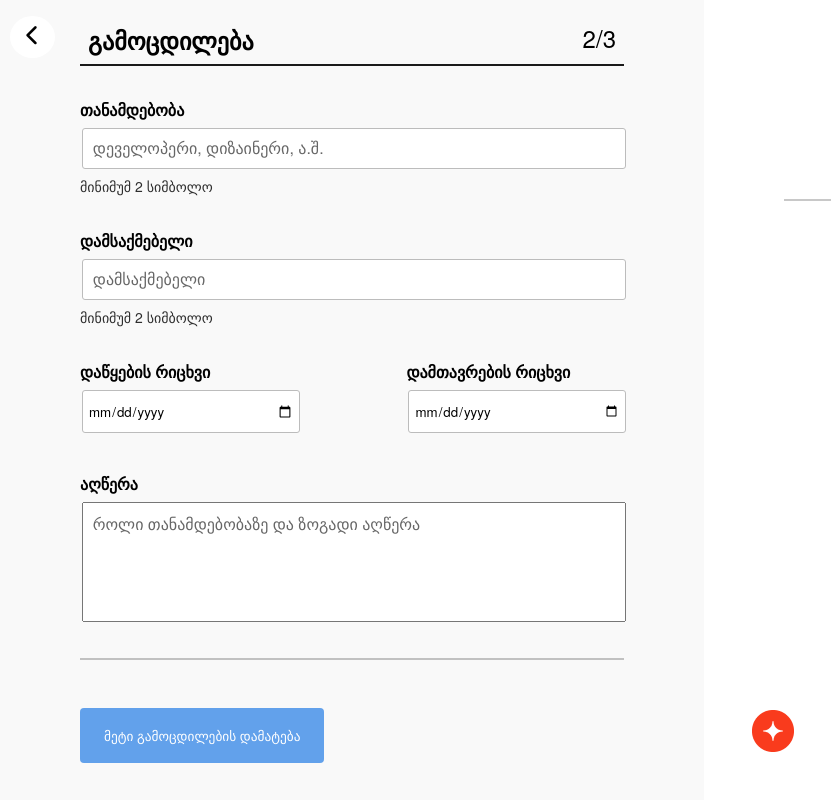
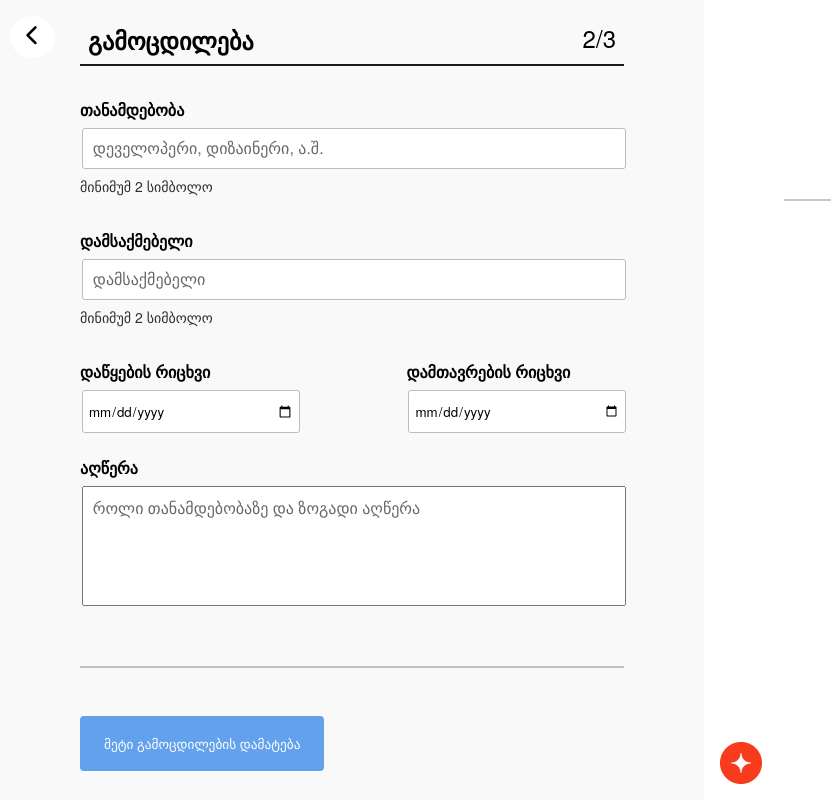
Before and after one commit to nikaKh12/resume-builder, a React (Create React App) app: page /experience in a window 1280 px wide. Shown: the whole page, without its empty margins (0-831 px from the left). Built offline with nearby package versions, Linux system fonts and the light colour scheme; a web font is replaced by a local one.

Commit message:
Fixed resume styles and added custom classes

```diff
--- a/src/App.css
+++ b/src/App.css
@@ -317,12 +317,26 @@ textarea {
   object-fit: cover;
   top: 0;
 }
+.resume-container {
+  height: 94vh;
+  overflow-y: scroll;
+  position: relative;
+}
+.resume-container::-webkit-scrollbar {
+  background-color: white;
+  width: 3px;
+}
+.resume-container::-webkit-scrollbar-thumb {
+  background: #8c8c8c;
+  border-radius: 10px;
+}
+
 .logo-3 {
   width: 42px;
-  position: absolute;
+  margin: 1em;
+  position: fixed;
   bottom: 0;
-  left: 0;
-  margin: 3em;
+  margin-left: -4em;
 }
 #upload-preview {
   display: none;
@@ -436,15 +450,50 @@ textarea {
   transform: translateY(-50%);
   right: -3.5%;
 }
-
+#incorrect-description {
+  color: #f02424;
+  position: absolute;
+  top: 50%;
+  transform: translateY(-50%);
+  right: -3.5%;
+}
 .description-container {
   max-width: 100%;
   word-wrap: break-word;
+  margin-top: 1em;
+  margin-bottom: 3em;
+  position: relative;
 }
 
 .danger {
-  border: 1px solid #f02424 !important  ;
+  border: 1px solid #f02424 !important;
 }
 .success {
   border: 1px solid #98e37e !important;
 }
+.default {
+  border: 1px solid #8c8c8c !important;
+}
+.label-danger {
+  color: #f02424 !important;
+}
+.label-success {
+  color: black !important;
+}
+.label-default {
+  color: black !important;
+}
+/* .resume-wrapper {
+  width: 100%;
+  border: 1px solid red;
+  height: 200px;
+  overflow-y: scroll;
+}
+.resume-wrapper::-webkit-scrollbar {
+  background-color: white;
+  width: 3px;
+}
+.resume-wrapper::-webkit-scrollbar-thumb {
+  background: #8c8c8c;
+  border-radius: 10px;
+} */
```
